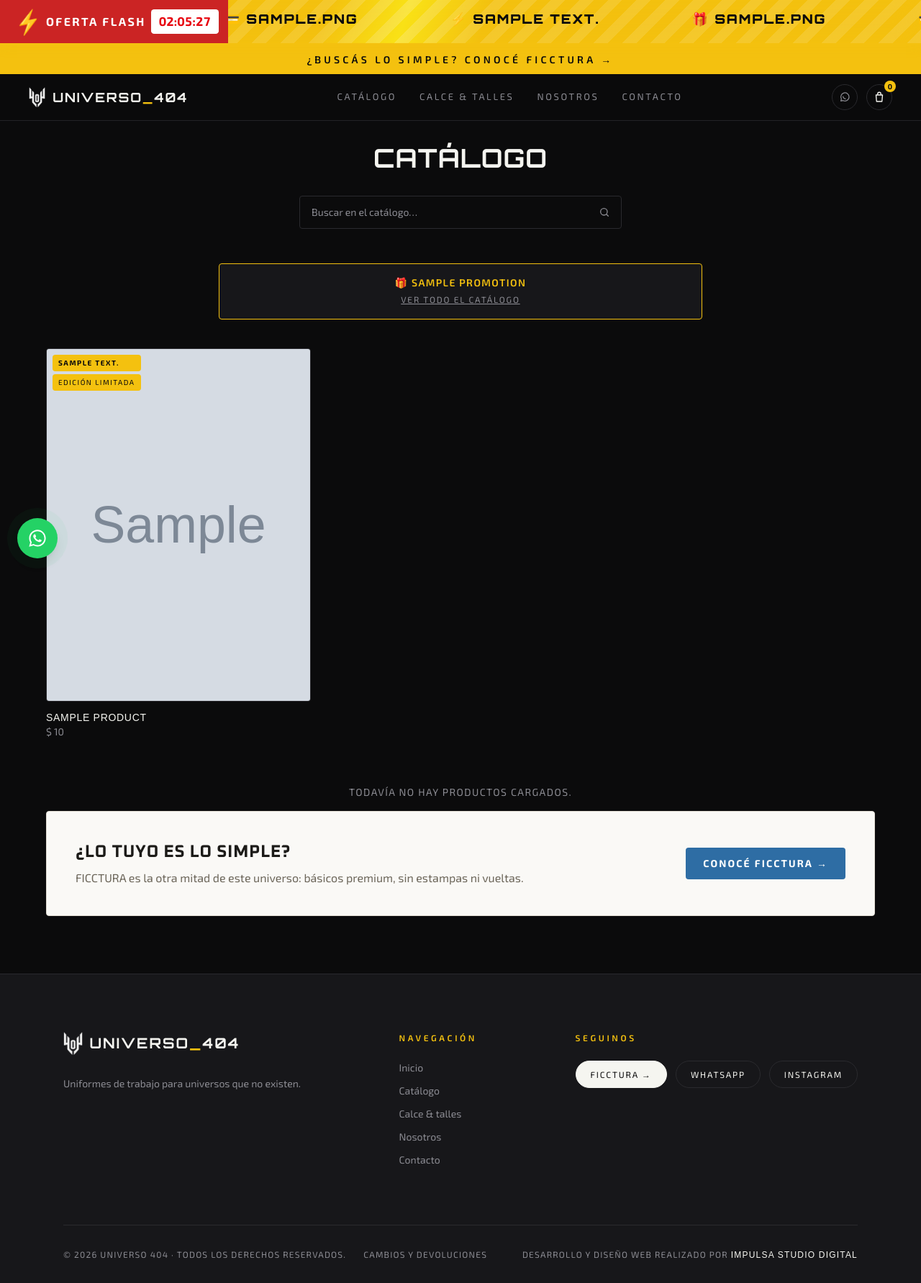
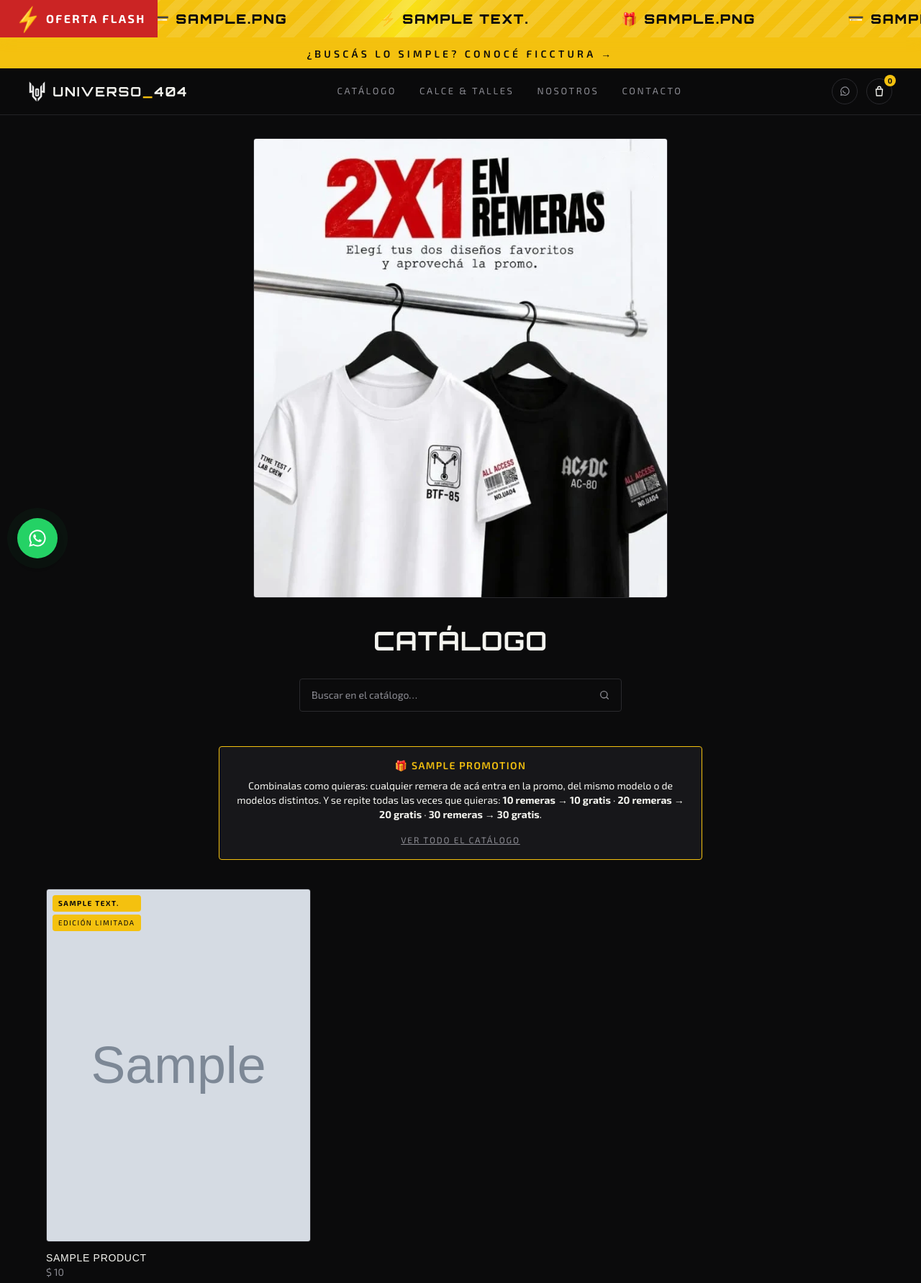
Before and after one commit to juanperdomo-9/ficctura-u404, a Django app: page /catalogo/?promo=1 in a window 1280 px wide. Shown: the top 1783 px of the page at 72% size. Run offline with Django 5.2, Linux system fonts and the light colour scheme; tables that the repository leaves empty hold one stand-in row (values such as "Sample post"); grey boxes marked "Sample" are stand-in pictures; data that the repository does not hold is empty; style sheets or scripts are compiled from the project's sources; some libraries are stand-ins or nearby versions; some web fonts are replaced.

Commit message:
Banner del 2x1 arriba del catálogo de U404, aviso de combinación, y sin contador
Pedido del cliente (22/10): foto del posteo del 2x1 arriba de todo
del catálogo de U404 (solo mientras haya un 2x1 activo, linkea a la
vista de la promo); en la vista del 2x1, aviso de que se combina como
quieran y se repite (2→1, 4→2, 6→3); y se saca el contador del
banner "Oferta flash".

Co-Authored-By: Claude Opus 5.5 <noreply@anthropic.com>

```diff
--- a/catalog/views.py
+++ b/catalog/views.py
@@ -176,7 +176,31 @@ def catalog_list(request):
         ).distinct().select_related('category').prefetch_related('images')
     )
 
+    # Banner con la foto del 2x1 arriba de todo del catálogo de U404
+    # (22/10, pedido del cliente) — linkea a la vista filtrada de la
+    # promo. Solo mientras haya un 2x1 puntual activo: si se desactiva
+    # la promo, el banner desaparece solo (no queda anunciando algo que
+    # ya no existe).
+    featured_promo = None
+    if request.brand == 'u404' and not search_query:
+        featured_promo = (
+            Promotion.objects.filter(brand='u404', is_active=True, products__isnull=False)
+            .distinct().first()
+        )
+
+    # "Se combina como quieras y se repite todas las veces que quieras"
+    # (22/10, pedido del cliente) — ejemplos con los números reales de
+    # la promo (ej. 2→1 gratis, 4→2, 6→3).
+    promo_examples = []
+    if highlighted_promo:
+        promo_examples = [
+            (highlighted_promo.buy_quantity * k, highlighted_promo.get_quantity * k)
+            for k in (1, 2, 3)
+        ]
+
     return render(request, 'catalog/list.html', {
+        'featured_promo': featured_promo,
+        'promo_examples': promo_examples,
         'u404_promo_products': u404_promo_products,
         'sections': sections,
         'coming_soon_categories': coming_soon_categories,
--- a/templates/catalog/_promo_banner.html
+++ b/templates/catalog/_promo_banner.html
@@ -31,10 +31,6 @@ todos ven el mismo número.
         <span class="promo-bolt text-xl md:text-2xl leading-none">⚡</span>
         <span class="font-sans font-black text-sm md:text-base uppercase tracking-[0.15em] whitespace-nowrap">
             Oferta flash
-        </span>
-        <span data-promo-cycle
-              class="hidden items-center justify-center font-sans text-sm md:text-base font-black tabular-nums px-2.5 py-1 rounded-sm promo-countdown-badge whitespace-nowrap bg-white text-red-600">
-            05:00:00
         </span>
     </div>
 
@@ -78,5 +74,3 @@ todos ven el mismo número.
         </div>
     </div>
 {% if banner_link %}</a>{% else %}</div>{% endif %}
-
-<script src="{% static_v 'js/promo-countdown-cycle.js' %}"></script>
--- a/templates/catalog/list.html
+++ b/templates/catalog/list.html
@@ -1,5 +1,5 @@
 {% extends "base.html" %}
-{% load catalog_extras %}
+{% load catalog_extras static %}
 
 {% block title %}Catálogo — {{ brand_config.name }}{% endblock %}
 
@@ -12,6 +12,21 @@
 
 <main class="min-h-screen pt-[calc(var(--header-h)+2rem)] pb-20 px-5 md:px-10
              {% if brand == 'u404' %}bg-u404-bg text-u404-ink{% else %}bg-ficctura-bg text-ficctura-ink{% endif %}">
+
+    {% comment %}
+    Banner del 2x1 arriba de todo (22/10, pedido del cliente) — la foto
+    del posteo de Instagram. Solo aparece mientras haya un 2x1 puntual
+    activo en U404 (ver catalog_list::featured_promo) y lleva a la vista
+    filtrada con las remeras de la promo.
+    {% endcomment %}
+    {% if featured_promo %}
+    <a href="{% url 'catalog:list' %}?promo={{ featured_promo.id }}"
+       class="block max-w-xl mx-auto mb-10 rounded-sm overflow-hidden border border-u404-border btn-lift"
+       aria-label="{{ featured_promo.name }} — ver las remeras de la promo">
+        <img src="{% static 'img/banner-2x1.webp' %}" alt="2x1 en remeras — elegí tus dos diseños favoritos"
+             width="685" height="760" class="block w-full h-auto">
+    </a>
+    {% endif %}
 
     <h1 class="{% if brand == 'u404' %}font-u404{% else %}font-ficctura{% endif %} font-bold text-3xl md:text-4xl uppercase tracking-wide mb-8 text-center">
         Catálogo
@@ -43,6 +58,15 @@
                 {% if brand == 'u404' %}border-u404-accent bg-u404-surface{% else %}border-ficctura-accent bg-ficctura-surface{% endif %}">
         <p class="font-sans text-sm font-semibold uppercase tracking-[0.1em] {% if brand == 'u404' %}text-u404-accent{% else %}text-ficctura-accent{% endif %}">
             🎁 {{ highlighted_promo.name }}
+        </p>
+        {% comment %}
+        "Se combina como quieras y se puede hacer todas las veces que
+        quieras" (22/10, pedido del cliente).
+        {% endcomment %}
+        <p class="mt-2 mb-3 font-sans text-sm {% if brand == 'u404' %}text-u404-ink{% else %}text-ficctura-ink{% endif %}">
+            Combinalas como quieras: cualquier remera de acá entra en la promo, del mismo modelo o de modelos distintos.
+            Y se repite todas las veces que quieras:
+            {% for buy, get in promo_examples %}<strong>{{ buy }} remeras → {{ get }} gratis</strong>{% if not forloop.last %} · {% endif %}{% endfor %}.
         </p>
         <a href="{% url 'catalog:list' %}" class="font-sans text-xs uppercase tracking-[0.15em] underline {% if brand == 'u404' %}text-u404-muted hover:text-u404-accent{% else %}text-ficctura-muted hover:text-ficctura-accent{% endif %}">
             Ver todo el catálogo
```
Also changed, not shown: static/js/promo-countdown-cycle.js (deleted, +0 -72 lines), static/img/banner-2x1.webp (added).
